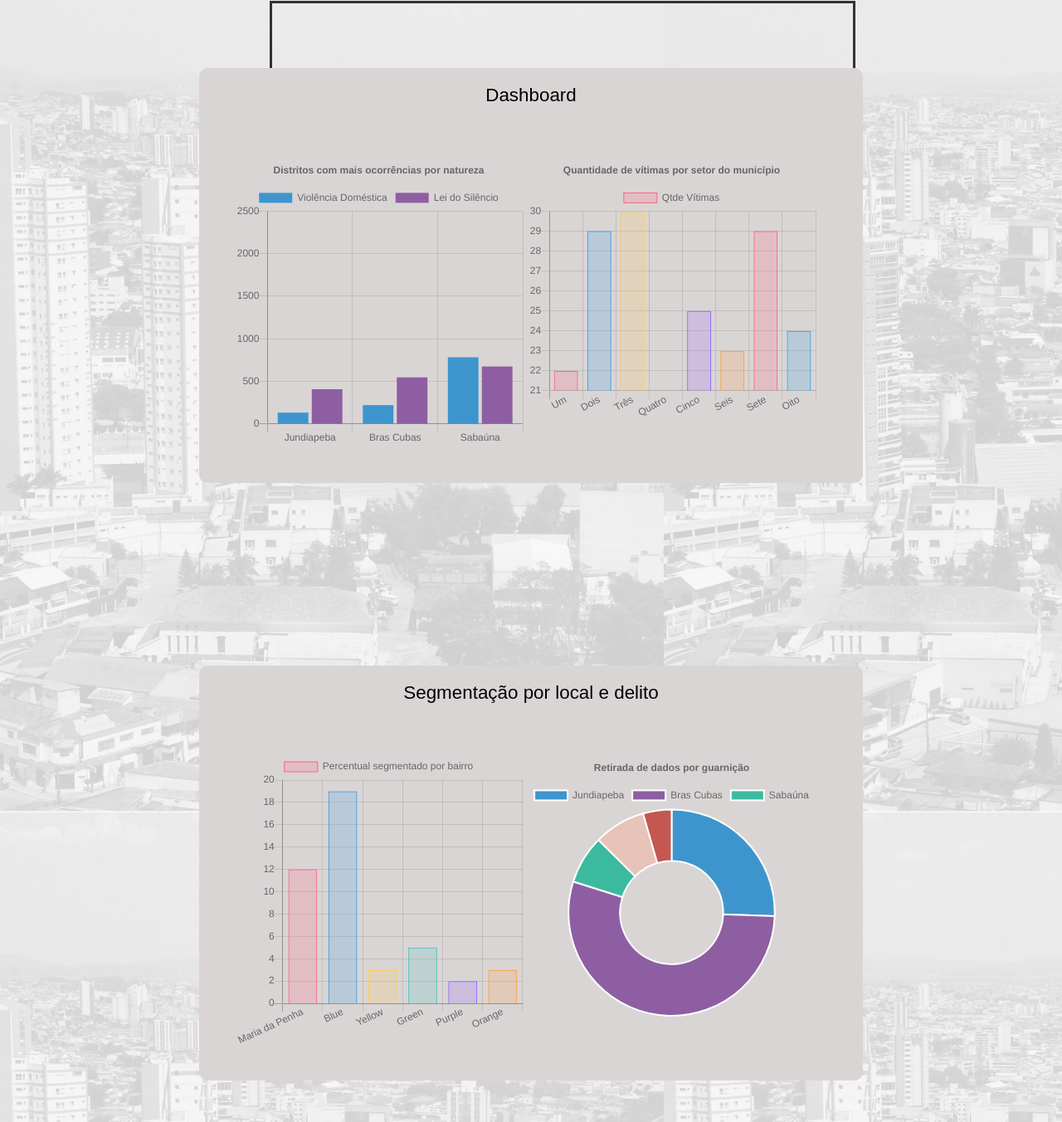
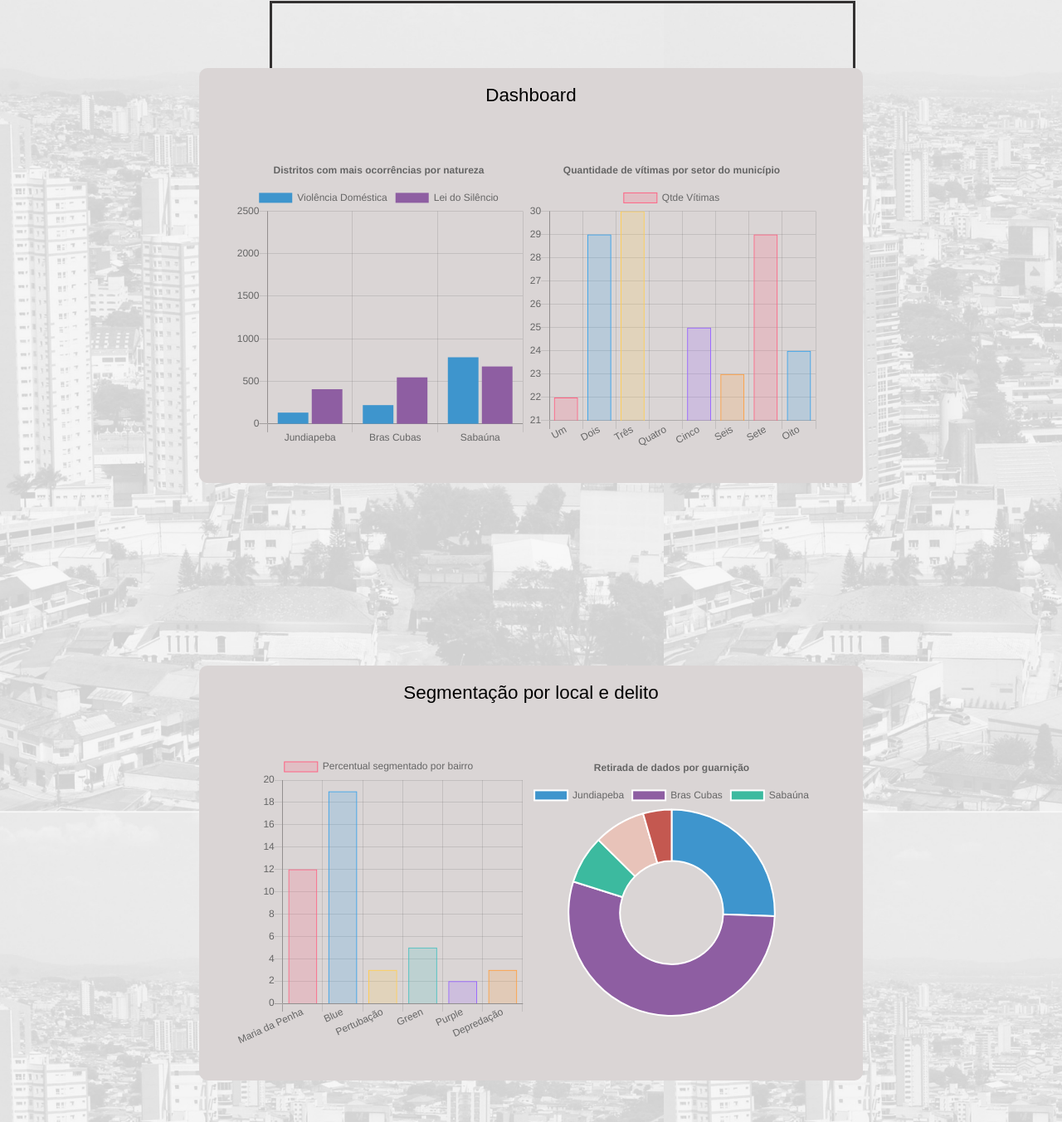
Before and after one commit to brunubarbosa/hackaton-da-seguran-a, a website: page front/tela-inicial/analisar-dados/index.html in a window 1280 px wide. Shown: the part 88-1440 px from the top of the page at 83% size. Drawn offline with nearby package versions, Linux system fonts and the light colour scheme.

Commit message:
Finalização da finalização

```diff
--- a/front/tela-inicial/analisar-dados/index.html
+++ b/front/tela-inicial/analisar-dados/index.html
@@ -42,7 +42,7 @@
                                     <canvas id="myChart2-1" width="200" height="200"></canvas>
                             </div>
                             <div class="segundo">
-                                    <canvas id="copia1" width="500" height="450"></canvas>
+                                    <canvas id="copia1" width="450" height="450"></canvas>
 
                             </div>
                         </div>
--- a/front/tela-inicial/analisar-dados/index.js
+++ b/front/tela-inicial/analisar-dados/index.js
@@ -7,7 +7,7 @@ $( document ).ready(function() {
   var myChart = new Chart(ctx, {
       type: 'bar',
       data: {
-          labels: ["Maria da Penha", "Blue", "Yellow", "Green", "Purple", "Orange"],
+          labels: ["Maria da Penha", "Blue", "Pertubação", "Green", "Purple", "Depredação"],
           datasets: [{
               label: 'Percentual segmentado por bairro',
               data: [12, 19, 3, 5, 2, 3],
@@ -151,7 +151,7 @@ $( document ).ready(function() {
   new Chart(document.getElementById("mixed-chart"), {
       type: 'bar',
       data: {
-        labels: ["1900", "1950", "1999", "2050"],
+        labels: ["23", "5", "59", "37"],
         datasets: [{
             label: "Mogi",
             type: "line",
```
